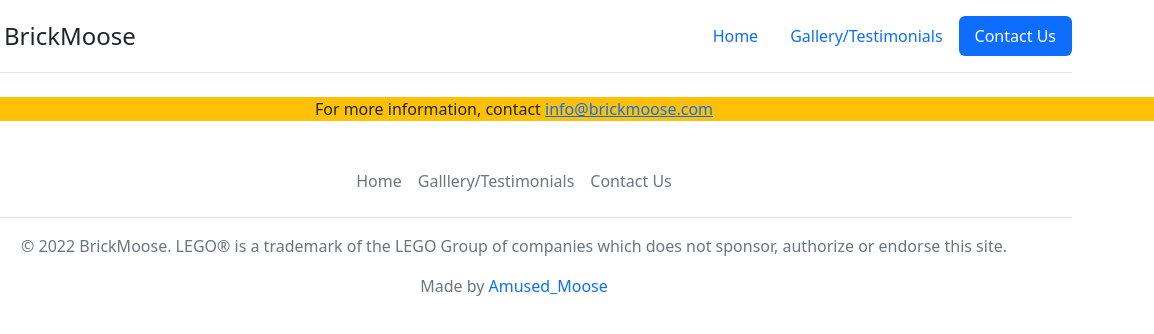
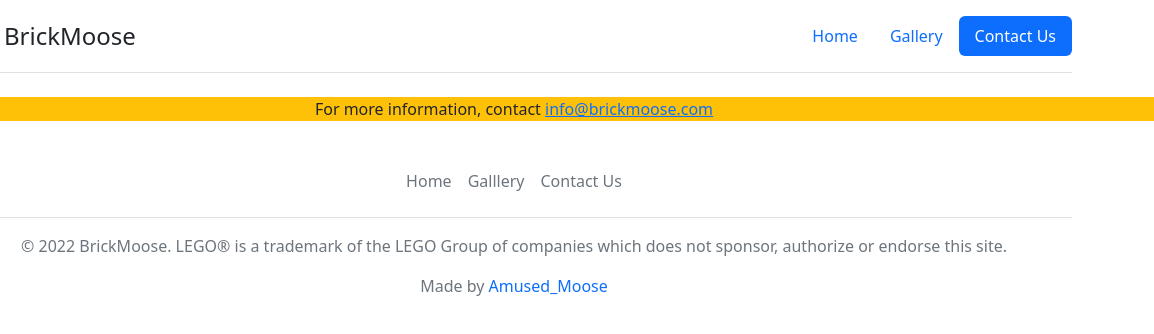
Before and after one commit to AmusedMoose/BrickMoose, a plain HTML site: page contact/index.html in a window 1280 px wide. Shown: the full height of the page, 126-1280 px from the left. Drawn offline with nearby package versions, Linux system fonts and the light colour scheme.

Commit message:
working on images11

```diff
--- a/contact/index.html
+++ b/contact/index.html
@@ -27,7 +27,7 @@
             </a>
             <ul class="nav nav-pills">
                 <li class="nav-item"><a href="/" class="nav-link" aria-current="page">Home</a></li>
-                <li class="nav-item"><a href="/gallery" class="nav-link">Gallery/Testimonials</a></li>
+                <li class="nav-item"><a href="/gallery" class="nav-link">Gallery</a></li>
                 <li class="nav-item"><a href="/contact" class="nav-link active">Contact Us</a></li>
             </ul>
         </header>
@@ -45,7 +45,7 @@
         <footer class="py-3 my-4">
           <ul class="nav justify-content-center border-bottom pb-3 mb-3">
             <li class="nav-item"><a href="/" class="nav-link px-2 text-muted">Home</a></li>
-            <li class="nav-item"><a href="/gallery" class="nav-link px-2 text-muted">Galllery/Testimonials</a></li>
+            <li class="nav-item"><a href="/gallery" class="nav-link px-2 text-muted">Galllery</a></li>
             <li class="nav-item"><a href="/contact" class="nav-link px-2 text-muted">Contact Us</a></li>
           </ul>
           <p class="text-center text-muted">© 2022 BrickMoose. LEGO® is a trademark of the LEGO Group of companies which
```
Also changed, not shown: gallery/index.html (+2 -2 lines), index.html (+2 -2 lines).
